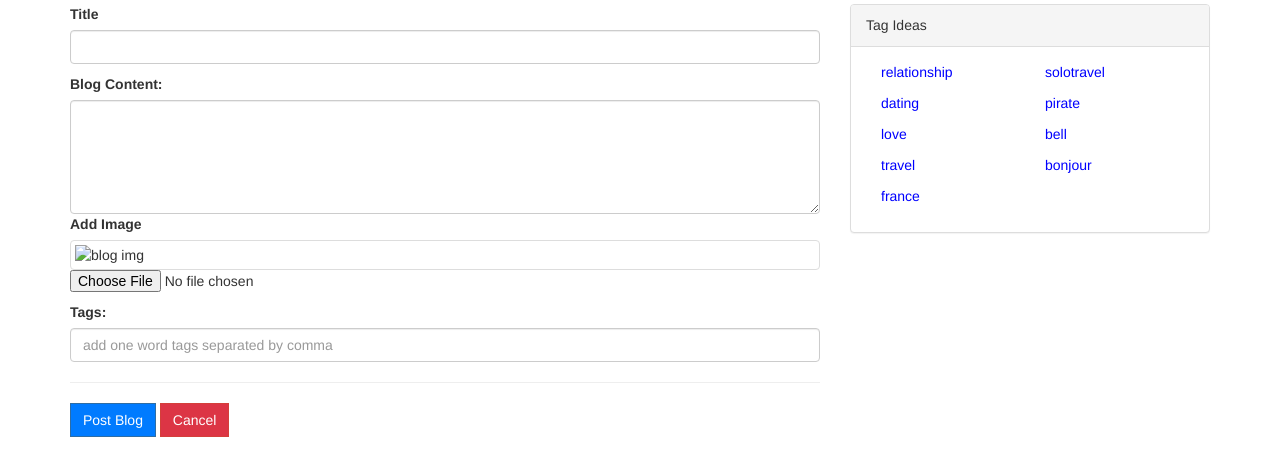
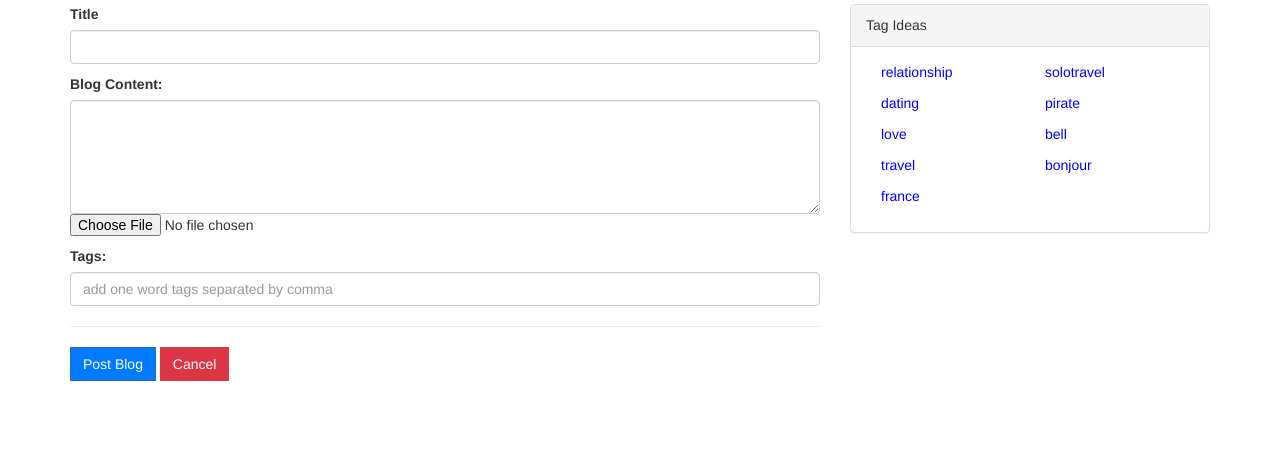
Before and after one commit to codingdojo-projects-algos-august-2019/AmandaKatrinaGroup, a Flask app: template templates/create_blog.html in a window 1280 px wide. Shown: the part 141-617 px from the top of the page. Run offline with Flask 2, Linux system fonts and the light colour scheme; the template is opened without the code that fills it: values that come from a table or form of the project are taken from there, others are empty; data comes from the database, SQL or seed files in the repository; some libraries are stand-ins or nearby versions; some web fonts are replaced.

Commit message:
add currentImageSection on create blog so area is hidden when no picture exists

```diff
--- a/templates/create_blog.html
+++ b/templates/create_blog.html
@@ -56,9 +56,11 @@
         <input type="text" id="title" name="title" class="form-control" style="margin-bottom: 10px">
         <label for="summernote">Blog Content:</label>
         <textarea rows="5" id="summernote" name="editordata" class="form-control"></textarea>
-        <label for="fileUpload">Add Image</label>
-        <img id="imgPreview" src="#" class="thumbnail" alt="blog img">
-        <small><a class="text-danger" id="removeImg">Remove</a></small>
+        <span id="currentImgSection">
+          <label for="fileUpload">Add Image</label>
+          <img id="imgPreview" src="#" class="thumbnail" alt="blog img">
+          <small><a class="text-danger" id="removeImg">Remove</a></small>
+        </span>
         <input type=file name=file id="fileUpload" style="margin-bottom: 10px">
         <label for="tags">Tags:</label>
         <input type="text" class="form-control" name="tags" id="tags" placeholder="add one word tags separated by comma">
```
